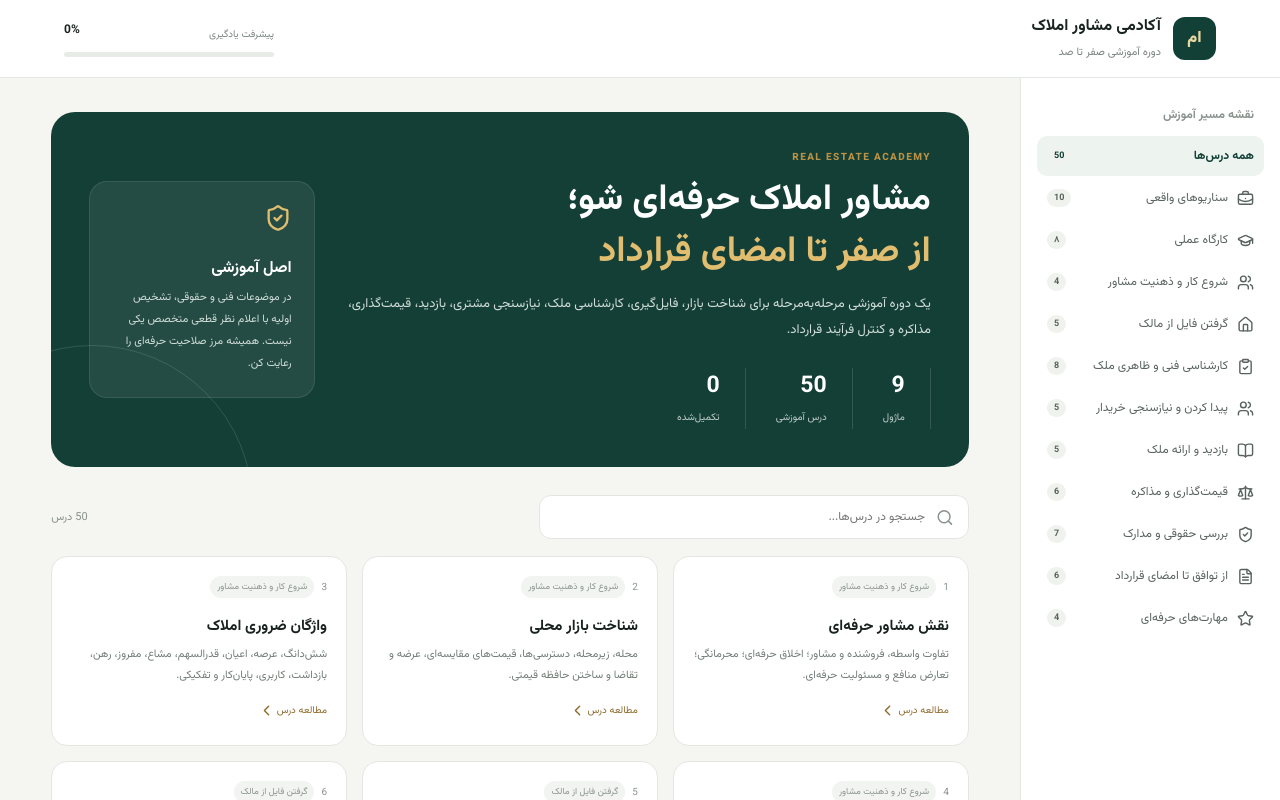
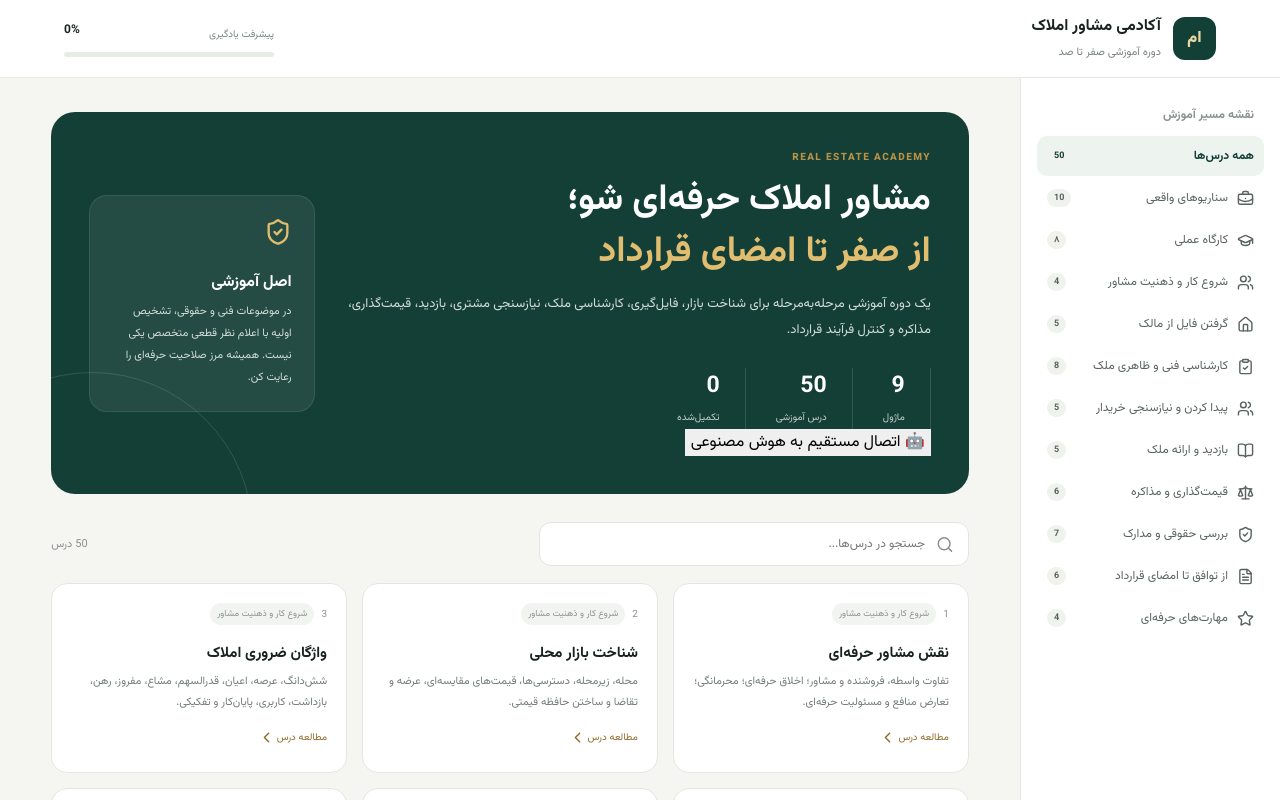
Before and after one commit to mydsoftware/real-estate-academy, a React (Vite) app: page / in a window 1280 px wide. Shown: the top 800 px of the page. Built offline with nearby package versions, Linux system fonts and the light colour scheme.

Commit message:
feat: add direct OpenRouter entry on academy home

```diff
--- a/src/main.jsx
+++ b/src/main.jsx
@@ -1658,7 +1658,7 @@ function App(){
   return <div className="app">
     <header><div className="brand"><div className="logo">ام</div><div><b>آکادمی مشاور املاک</b><span>دوره آموزشی صفر تا صد</span></div></div><button className="mobile" onClick={()=>setMenu(!menu)}>{menu?<X/>:<Menu/>}</button><div className="progress"><span>پیشرفت یادگیری</span><strong>{pct}%</strong><div><i style={{width:pct+'%'}}/></div></div></header>
     <div className="layout"><aside className={menu?'show':''}><div className="sideTitle">نقشه مسیر آموزش</div><button className={active==='all'?'active':''} onClick={()=>{setActive('all');setMenu(false)}}>همه درس‌ها <b>{allLessons.length}</b></button><button className={active==='scenarios'?'active':''} onClick={()=>{setActive('scenarios');setMenu(false);setQ('')}}><BriefcaseBusiness size={17}/> سناریوهای واقعی <b>{scenarios.length}</b></button><button className={active==='lab'?'active':''} onClick={()=>{setActive('lab');setMenu(false);setQ('')}}><GraduationCap size={17}/> کارگاه عملی <b>۸</b></button>{modules.map(m=><button key={m.id} className={active===m.id?'active':''} onClick={()=>{setActive(m.id);setMenu(false)}}><m.icon size={17}/>{m.title}<b>{m.lessons.length}</b></button>)}</aside>
-      <main><section className="hero"><div><div className="eyebrow">REAL ESTATE ACADEMY</div><h1>مشاور املاک حرفه‌ای شو؛<br/><em>از صفر تا امضای قرارداد</em></h1><p>یک دوره آموزشی مرحله‌به‌مرحله برای شناخت بازار، فایل‌گیری، کارشناسی ملک، نیازسنجی مشتری، بازدید، قیمت‌گذاری، مذاکره و کنترل فرآیند قرارداد.</p><div className="stats"><div><strong>{modules.length}</strong><span>ماژول</span></div><div><strong>{allLessons.length}</strong><span>درس آموزشی</span></div><div><strong>{done.length}</strong><span>تکمیل‌شده</span></div></div></div><div className="heroCard"><ShieldCheck size={28}/><b>اصل آموزشی</b><p>در موضوعات فنی و حقوقی، تشخیص اولیه با اعلام نظر قطعی متخصص یکی نیست. همیشه مرز صلاحیت حرفه‌ای را رعایت کن.</p></div></section>
+      <main><section className="hero"><div><div className="eyebrow">REAL ESTATE ACADEMY</div><h1>مشاور املاک حرفه‌ای شو؛<br/><em>از صفر تا امضای قرارداد</em></h1><p>یک دوره آموزشی مرحله‌به‌مرحله برای شناخت بازار، فایل‌گیری، کارشناسی ملک، نیازسنجی مشتری، بازدید، قیمت‌گذاری، مذاکره و کنترل فرآیند قرارداد.</p><div className="stats"><div><strong>{modules.length}</strong><span>ماژول</span></div><div><strong>{allLessons.length}</strong><span>درس آموزشی</span></div><div><strong>{done.length}</strong><span>تکمیل‌شده</span></div></div><button className="aiEntryButton" onClick={()=>{setActive('lab');setMenu(false);setQ('')}}>🤖 اتصال مستقیم به هوش مصنوعی</button></div><div className="heroCard"><ShieldCheck size={28}/><b>اصل آموزشی</b><p>در موضوعات فنی و حقوقی، تشخیص اولیه با اعلام نظر قطعی متخصص یکی نیست. همیشه مرز صلاحیت حرفه‌ای را رعایت کن.</p></div></section>
         {active!=='lab'&&<div className="toolbar"><div className="search"><Search size={19}/><input value={q} onChange={e=>setQ(e.target.value)} placeholder={active==='scenarios'?'جستجو در سناریوها...':'جستجو در درس‌ها...'}/></div><span>{active==='scenarios'?visibleScenarios.length+' سناریو':filtered.length+' درس'}</span></div>}
         {active==='lab'&&<TrainingLab lessons={allLessons}/>}
          {active==='scenarios'&&<><div className="scenarioIntro"><div><span className="eyebrow">FIELD CASE LAB</span><h2>آزمایشگاه پرونده‌های واقعی</h2><p>از تماس اول تا توافق و تحویل؛ تصمیم بگیر، نتیجه را ببین و اشتباهات پرریسک را بشناس.</p></div><div className="scenarioFilters">{['همه','خرید و فروش','رهن و اجاره'].map(t=><button key={t} className={scenarioFilter===t?'selected':''} onClick={()=>setScenarioFilter(t)}>{t}</button>)}</div></div><div className="scenarioGrid">{visibleScenarios.filter(s=>!q||s.title.includes(q)||s.summary.includes(q)||s.type.includes(q)).map(s=><article className="scenarioCard" key={s.id}><div className="scenarioMeta"><span>{s.type}</span><span>{s.level}</span></div><h3>{s.title}</h3><p>{s.summary}</p><div className="scenarioFooter"><span>{s.steps.length} مرحله اجرایی</span><button onClick={()=>{setOpen({kind:'scenario',...s});setScenarioChoice(prev=>({...prev,[s.id]:undefined}))}}>شروع پرونده <ChevronLeft size={17}/></button></div></article>)}</div></>}
```
